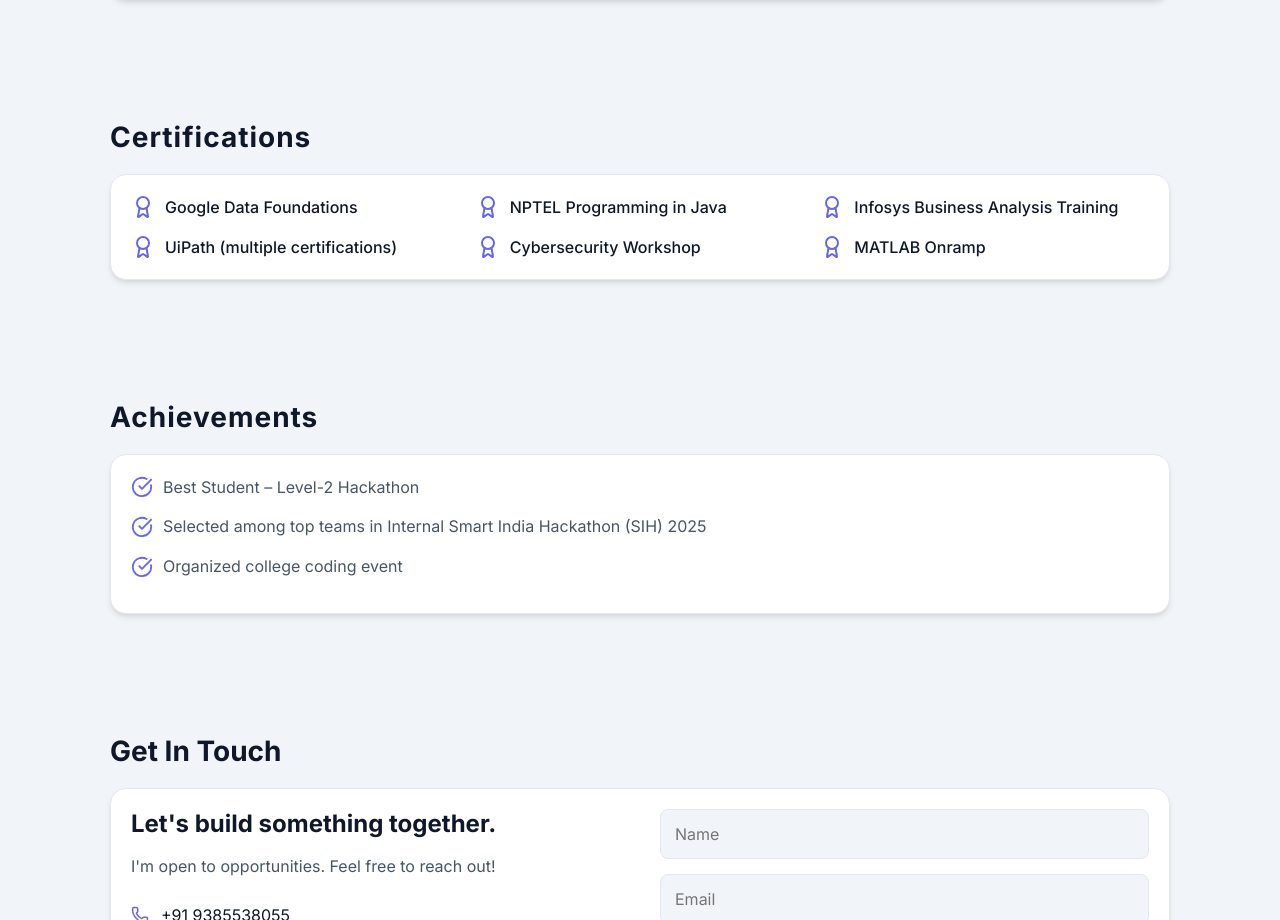
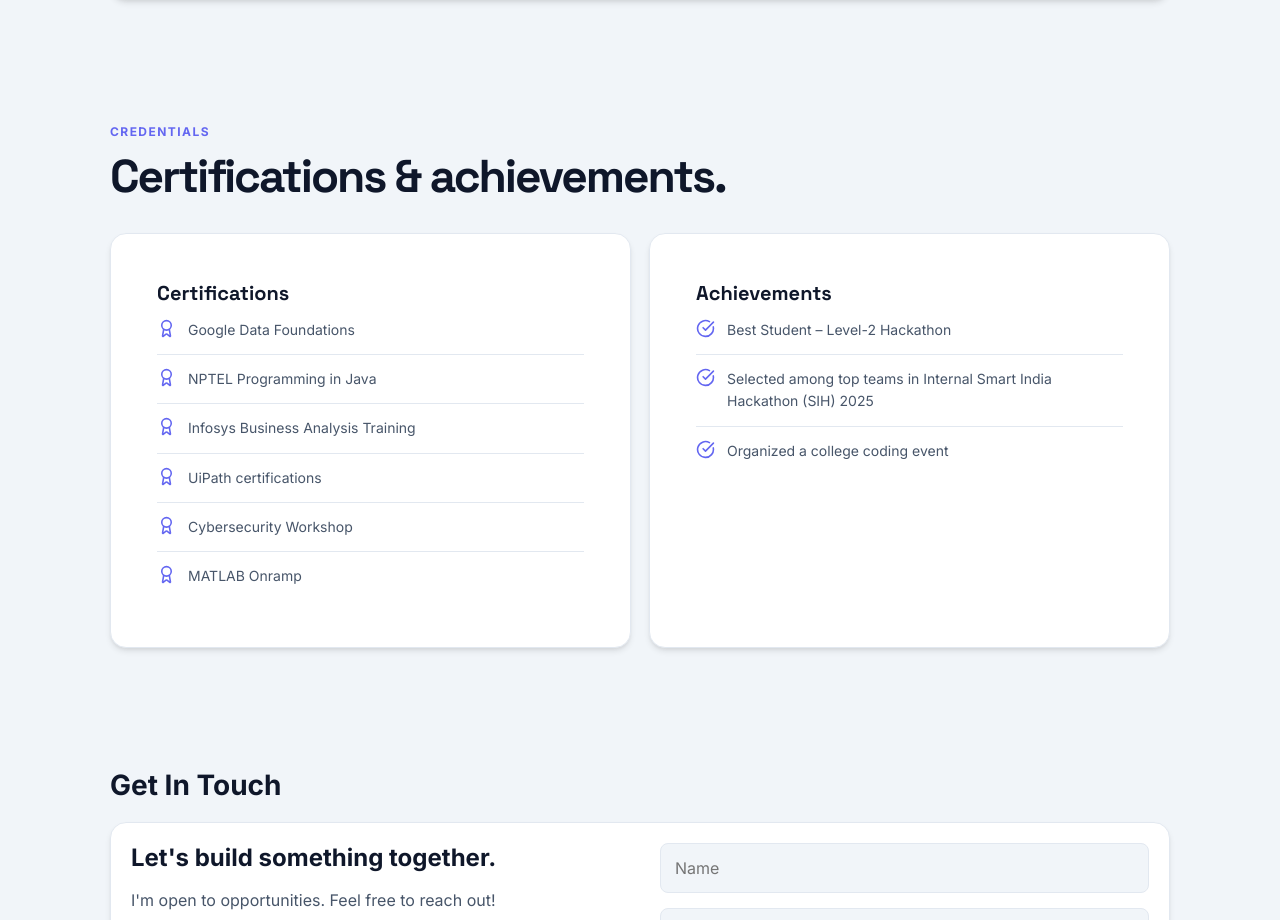
Before and after one commit to rajakaleeswaran/my-portfolio, a React (Vite) app: page / in a window 1280 px wide. Shown: the part 3060-3980 px from the top of the page. Built offline with nearby package versions, Linux system fonts and the light colour scheme.

Commit message:
Unify certifications and achievements into premium cards

```diff
--- a/src/components/CertificatesAndAchievements.jsx
+++ b/src/components/CertificatesAndAchievements.jsx
@@ -4,112 +4,8 @@ import SectionContainer from "./SectionContainer";
 import HoverCard from "./HoverCard";
 import { Award, CheckCircle } from "lucide-react";
 
-const certifications = [
-  "Google Data Foundations",
-  "NPTEL Programming in Java",
-  "Infosys Business Analysis Training",
-  "UiPath (multiple certifications)",
-  "Cybersecurity Workshop",
-  "MATLAB Onramp",
-];
-
-const achievements = [
-  "Best Student – Level-2 Hackathon",
-  "Selected among top teams in Internal Smart India Hackathon (SIH) 2025",
-  "Organized college coding event",
-];
-
-export const Certifications = () => {
-  const { colors } = useContext(ThemeContext);
-
-  return (
-    <SectionContainer>
-      <h2
-        style={{
-          color: colors.text,
-          fontSize: "28px",
-          marginBottom: "20px",
-          letterSpacing: "1px",
-        }}
-      >
-        Certifications
-      </h2>
-
-      <HoverCard style={{ width: "100%" }}>
-        <div
-          style={{
-            display: "grid",
-            gridTemplateColumns: "repeat(auto-fit, minmax(250px, 1fr))",
-            gap: "16px",
-          }}
-        >
-          {certifications.map((cert, index) => (
-            <div
-              key={index}
-              style={{
-                display: "flex",
-                alignItems: "center",
-                gap: "10px",
-              }}
-            >
-              <Award size={24} color={colors.accent} style={{ minWidth: "24px" }} />
-              <p
-                style={{
-                  color: colors.text,
-                  fontSize: "16px",
-                  fontWeight: "500"
-                }}
-              >
-                {cert}
-              </p>
-            </div>
-          ))}
-        </div>
-      </HoverCard>
-    </SectionContainer>
-  );
-};
-
-export const Achievements = () => {
-  const { colors } = useContext(ThemeContext);
-
-  return (
-    <SectionContainer>
-      <h2
-        style={{
-          color: colors.text,
-          fontSize: "28px",
-          marginBottom: "20px",
-          letterSpacing: "1px",
-        }}
-      >
-        Achievements
-      </h2>
-
-      <HoverCard style={{ width: "100%" }}>
-        {achievements.map((ach, index) => (
-          <div
-            key={index}
-            style={{
-              display: "flex",
-              alignItems: "center",
-              gap: "10px",
-              marginBottom: "14px",
-            }}
-          >
-            <CheckCircle size={22} color={colors.accent} style={{ minWidth: "22px" }} />
-            <p
-              style={{
-                color: colors.textSecondary,
-                fontSize: "16px",
-                lineHeight: "1.6"
-              }}
-            >
-              {ach}
-            </p>
-          </div>
-        ))}
-      </HoverCard>
-    </SectionContainer>
-  );
-};
+const certifications = ["Google Data Foundations", "NPTEL Programming in Java", "Infosys Business Analysis Training", "UiPath certifications", "Cybersecurity Workshop", "MATLAB Onramp"];
+const achievements = ["Best Student – Level-2 Hackathon", "Selected among top teams in Internal Smart India Hackathon (SIH) 2025", "Organized a college coding event"];
+const List = ({ title, items, Icon, colors }) => <HoverCard><div className="list-card"><h3 style={{ color: colors.text, fontFamily: "'Space Grotesk'", fontSize: 20 }}>{title}</h3>{items.map((item) => <div className="list-item" key={item}><Icon size={19} /><span>{item}</span></div>)}</div></HoverCard>;
+export const Certifications = () => { const { colors } = useContext(ThemeContext); return <SectionContainer><div className="section-heading"><span className="section-kicker">Credentials</span><h2 className="section-title" style={{ color: colors.text }}>Certifications & achievements.</h2></div><div className="achievement-grid"><List title="Certifications" items={certifications} Icon={Award} colors={colors}/><List title="Achievements" items={achievements} Icon={CheckCircle} colors={colors}/></div></SectionContainer>; };
+export const Achievements = () => null;
```
